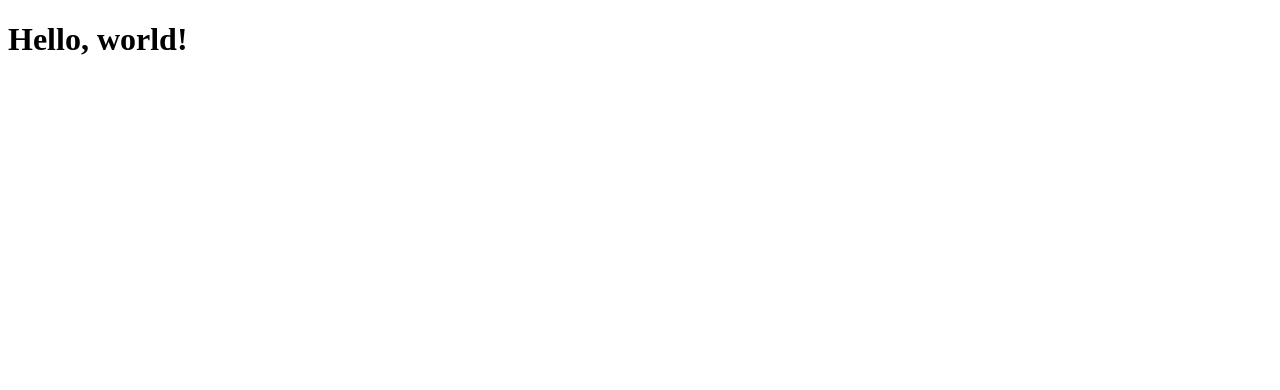
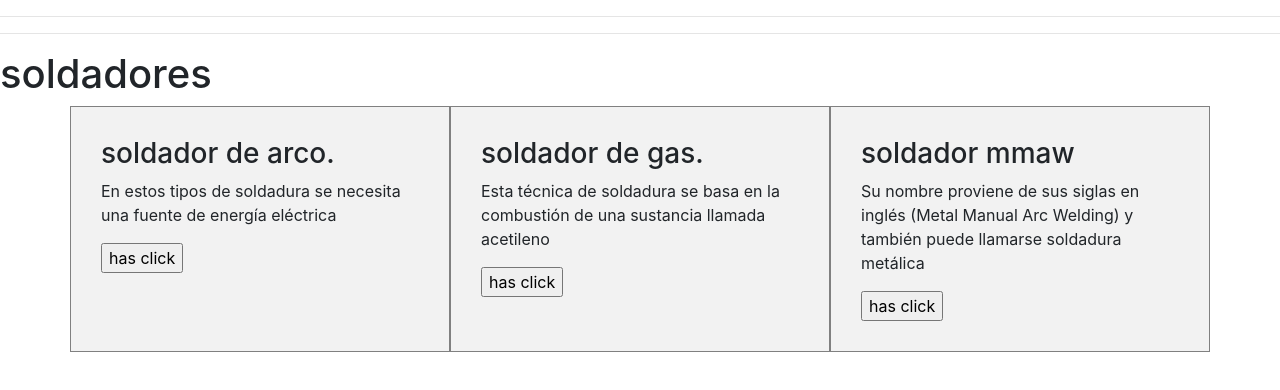
Before and after one commit to latinogan/paginadesoldadores, a website: page index.html in a window 1280 px wide. Drawn offline with nearby package versions, Linux system fonts and the light colour scheme.

Commit message:
se trabaja con las columnas y rejillas se le da una funsion a los botones

```diff
--- a/index.html
+++ b/index.html
@@ -1,27 +1,56 @@
 <!doctype html>
 <html lang="en">
   <head>
+   <link href="estilo.css">
+   <style type="text/css">
+    .row > div{
+  background: #f2f2f2;
+  padding: 30px;
+  border: 1px solid grey;
+}
+   </style>
+
+
     <!-- Required meta tags -->
     <meta charset="utf-8">
     <meta name="viewport" content="width=device-width, initial-scale=1">
 
     <!-- Bootstrap CSS -->
-    <link href="node_modules/bootstrap/dist/css/bootstrap.min.css">
+    <link rel="stylesheet" href="node_modules/bootstrap/dist/css/bootstrap.min.css">
 
-    <title>Hello, world!</title>
+    <title>soldadores</title >
   </head>
   <body>
-    <h1>Hello, world!</h1>
+    <hr>
+    <hr>
+    <h1> soldadores </h1>
+   <div class="container">
+    <div class="row mb-4">
+      <div class="col"><h3>soldador de arco.</h3><p>En estos tipos de soldadura se necesita una fuente de energía eléctrica</p><form action="https://es.wikipedia.org/wiki/Soldadura_por_arco">
+    <input type="submit" value="has click" />
+</form></div>
+
+      <div class="col"><h3>soldador de gas.</h3><p>Esta técnica de soldadura se basa en la combustión de una sustancia llamada acetileno</p>
+        <form action="  https://es.wikipedia.org/wiki/Soldadura_a_gas">
+    <input type="submit" value="has click" />
+</form>
+
+      </div>
+      <div class="col"><h3>soldador mmaw</h3><p>Su nombre proviene de sus siglas en inglés (Metal Manual Arc Welding) y también puede llamarse soldadura metálica</p><form action="https://es.wikipedia.org/wiki/Soldadura_manual_de_metal_por_arco#:~:text=La%20soldadura%20manual%20por%20arco,(manual%20metal%20arc%20welding).&text=El%20electrodo%20recubierto%20utilizado%20en,fue%20inventado%20por%20Oscar%20Kjellberg.">
+    <input type="submit" value="has click" />
+</form>
+</div>
+    </div>
 
     <!-- Optional JavaScript; choose one of the two! -->
 
     <!-- Option 1: Bootstrap Bundle with Popper -->
     <script src="node_modules/jquery/dist/jquery.min.js"></script>
-    <script src="node_modules/popper.js/dist/popper.min.js"></script>
-    <script src="node_modules/bootstrap/dist/js/bootstrap.min.js"></script>
 
 
+    <!--<script src="node_modules/Popper.js/dist/Popper.min.js"></script>-->
 
-
+    <script src="node_modules/bootstrap/dist/js/bootstrap.min.js"></script>
+     <script src="https://cdnjs.cloudflare.com/ajax/libs/popper.js/1.11.0/umd/popper.min.js" integrity="sha384-b/U6ypiBEHpOf/4+1nzFpr53nxSS+GLCkfwBdFNTxtclqqenISfwAzpKaMNFNmj4" crossorigin="anonymous"></script>
   </body>
 </html>
```
